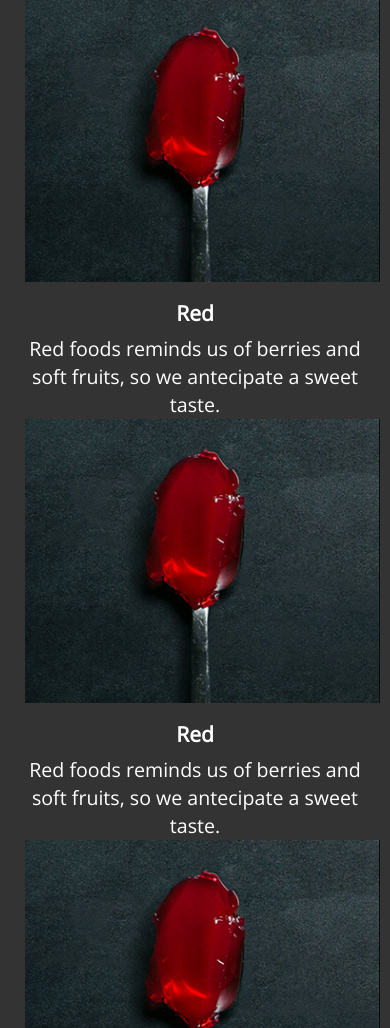
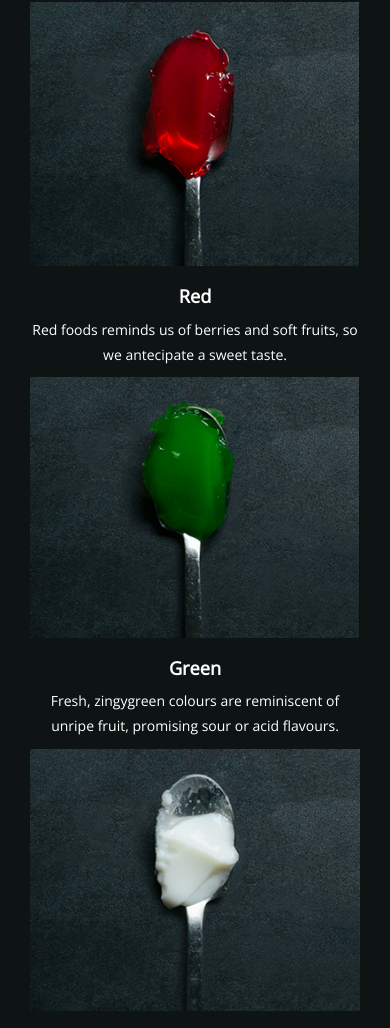
Before and after one commit to marciocleberbrazil/tastes, a website: page index.html in a window 390 px wide. Shown: the part 171-1199 px from the top of the page. Drawn offline with nearby package versions, Linux system fonts and the light colour scheme.

Commit message:
Finish responsive colour screen

```diff
--- a/assets/css/main.scss
+++ b/assets/css/main.scss
@@ -6,7 +6,7 @@ body{
 .colours {
     padding: 25px;
     margin-top: 30px;
-    background-color: #333333;
+    background-color: #0E1414;
     .header {
         width: 264px;
         margin: 0 auto;
@@ -22,18 +22,82 @@ body{
             padding-bottom: 25px;
         }
     }
+    .items {
+        display: flex;
+        justify-content: space-around;
+        flex-wrap: wrap;
         .item {
+            padding: 5px;
             text-align: center;
+            width: 365px;
             img {
-            width: 355px;
+                max-width: 100%;
             }
             h2 {
-            font-size: 1.5em;
+                font-size: 1.3em;
                 font-weight: 700;
             }
-        a {
+            a.title {
                 color: #fff;
-            font-size: 1.4em;
+                font-size: 1.2em;
+                line-height: 1.8em;
+                width: 70%;
+                display: block;
+                margin: 0 auto;
             }
         }
     }
+}
+
+/* Large Devices, Wide Screens */
+@media only screen and (max-width : 1200px) {
+    .colours {
+        .items {
+            .item {
+                width: 300px;
+            }
+        }
+    }
+}
+
+/* Medium Devices, Desktops */
+@media only screen and (max-width : 992px) {
+    .colours {
+        .items {
+            .item {
+                width: 300px;
+            }
+        }
+    }
+}
+
+/* Small Devices, Tablets */
+@media only screen and (max-width : 768px) {
+    .colours {
+        .items {
+            .item {
+                width: 230px;
+                a.title {
+                    width: 100%;
+                    font-size: 1.0em;
+                }
+            }
+        }
+    }
+}
+
+/* Extra Small Devices, Phones */
+@media only screen and (max-width : 480px) {
+    .colours {
+        .items {
+            .item {
+                width: 365px;
+            }
+        }
+    }
+}
+
+/* Custom, iPhone Retina */
+@media only screen and (max-width : 320px) {
+
+}
--- a/index.html
+++ b/index.html
@@ -21,31 +21,32 @@
         <div class="header">
             <h1>Taste the colours</h1>
         </div>
-        <div class="row">
-            <div class="item col-lg-4">
+        <div class="items">
+            <div class="item">
                 <a href="#" title="Colour Red">
                     <img alt="Colour Red" src="assets/img/colour-red.png">
                 </a>
                 <h2>Red</h2>
-                <a href="#" title="Red">Red foods reminds us of berries and soft fruits, so we antecipate a sweet taste.</a>
+                <a href="#" class="title" title="Red">Red foods reminds us of berries and soft fruits, so we antecipate a sweet taste.</a>
             </div>
-            <div class="item col-lg-4">
-                <a href="#" title="Colour Red">
-                    <img alt="Colour Red" src="assets/img/colour-red.png">
+            <div class="item">
+                <a href="#" title="Colour Green">
+                    <img alt="Colour Green" src="assets/img/colour-green.png">
                 </a>
-                <h2>Red</h2>
-                <a href="#" title="Red">Red foods reminds us of berries and soft fruits, so we antecipate a sweet taste.</a>
+                <h2>Green</h2>
+                <a href="#" class="title" title="Green">Fresh, zingygreen colours are reminiscent of unripe fruit, promising sour or acid flavours.</a>
             </div>
-            <div class="item col-lg-4">
-                <a href="#" title="Colour Red">
-                    <img alt="Colour Red" src="assets/img/colour-red.png">
+            <div class="item">
+                <a href="#" title="Colour White">
+                    <img alt="Colour White" src="assets/img/colour-white.png">
                 </a>
-                <h2>Red</h2>
-                <a href="#" title="Red">Red foods reminds us of berries and soft fruits, so we antecipate a sweet taste.</a>
+                <h2>White</h2>
+                <a href="#" class="title" title="White">White foods evoke memories of salt and salty flavours, driving the expectations of a salvoury treat.</a>
             </div>
         </div>
     </div>
 
+    <!--<img src="assets/img/shapes.PNG">-->
     <script type="text/javascript" src="assets/js/main.js"></script>
 </body>
 </html>
```
Also changed, not shown: assets/css/main.css, assets/img/shapes.PNG (added), 1 other file. Lines whose indentation alone changed are shown as unchanged.
